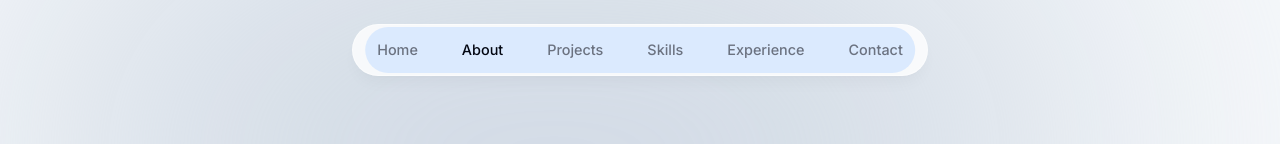
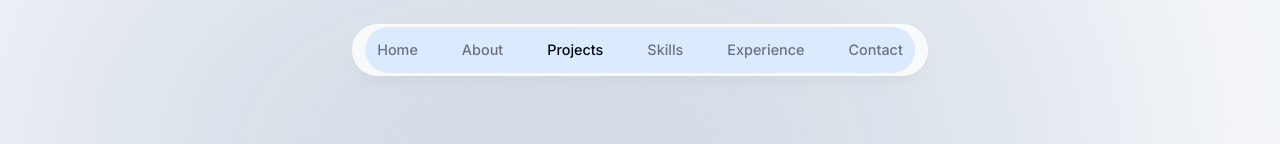
Before and after one commit to SkiSherpa/portfolio, a Next.js app: page / in a window 1280 px wide. Shown: the top 144 px of the page. Built offline with nearby package versions, Linux system fonts and the light colour scheme; grey boxes are pictures that could not be loaded.

Commit message:
Add Header scrolling tracking to Projects section

```diff
--- a/src/components/AboutMe.tsx
+++ b/src/components/AboutMe.tsx
@@ -1,6 +1,6 @@
 "use client";
 
-import React from "react";
+import React, { useEffect } from "react";
 import { motion } from "framer-motion";
 import SectionHeading from "./SectionHeading";
 // import { useSectionInView } from "@/lib/hooks";
@@ -11,9 +11,11 @@
 	const { ref, inView } = useInView();
 	const { setActiveSection } = useActiveSectionContext();
 
-	if (inView) {
-		setActiveSection("About");
-	}
+	useEffect(() => {
+		if (inView) {
+			setActiveSection("About");
+		}
+	}, [inView, setActiveSection]);
 
 	return (
 		<motion.section
--- a/src/components/Projects.tsx
+++ b/src/components/Projects.tsx
@@ -1,14 +1,25 @@
 "use client";
 
-import React from "react";
+import React, { useEffect } from "react";
 import SectionHeading from "./SectionHeading";
 import { projectsData } from "@/lib/data";
 import Project from "./Project";
+import { useInView } from "react-intersection-observer";
+import { useActiveSectionContext } from "@/context/active-section-context";
 // import { useSectionInView } from "@/lib/hooks";
 
 export default function Projects() {
+	const { ref, inView } = useInView();
+	const { setActiveSection } = useActiveSectionContext();
+
+	useEffect(() => {
+		if (inView) {
+			setActiveSection("Projects");
+		}
+	}, [inView, setActiveSection]);
+
 	return (
-		<section id="projects" className="scroll-mt-28 mb-28">
+		<section ref={ref} id="projects" className="scroll-mt-28 mb-28">
 			<SectionHeading>My projects</SectionHeading>
 			<div>
 				{projectsData.map((project, index) => (
```
